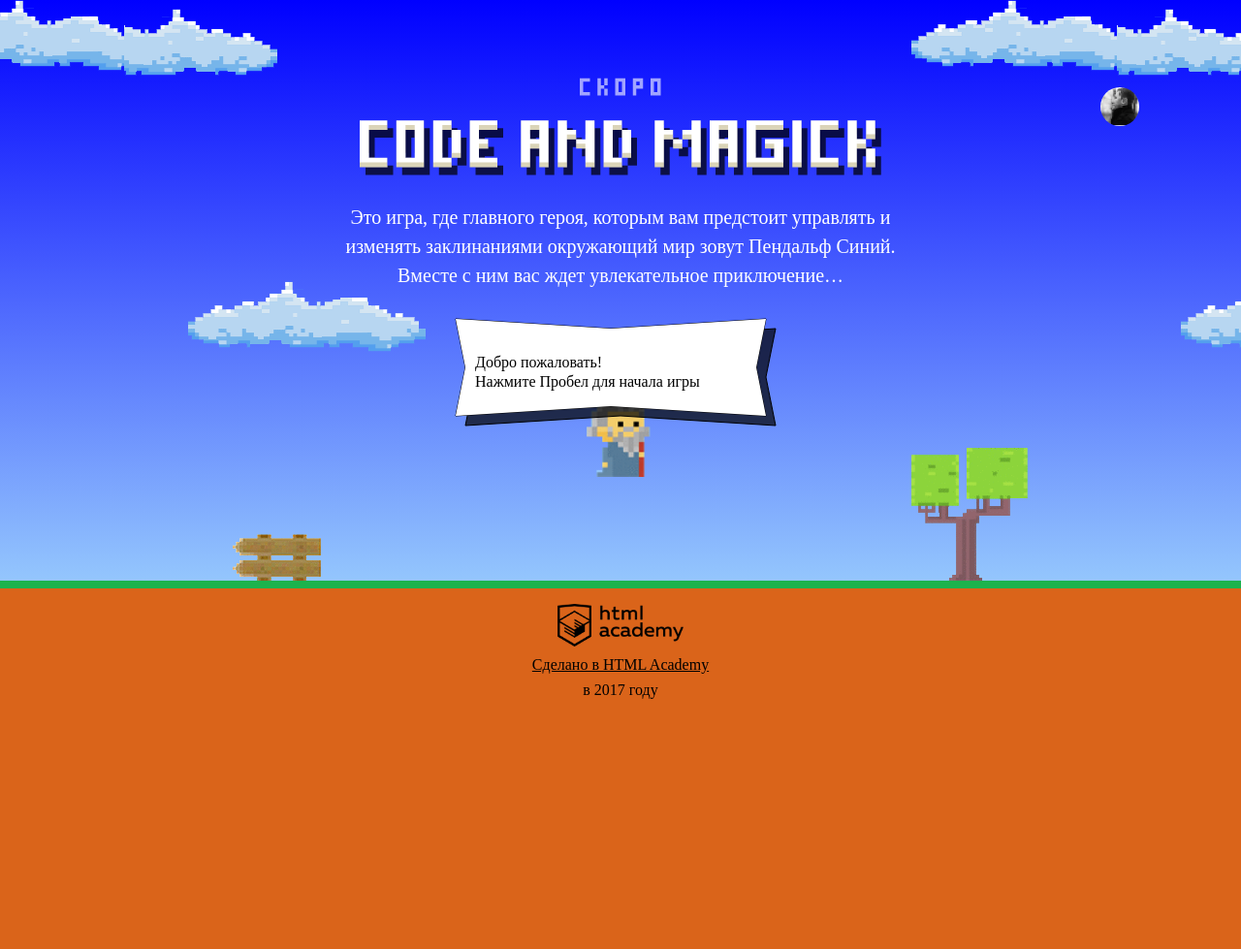
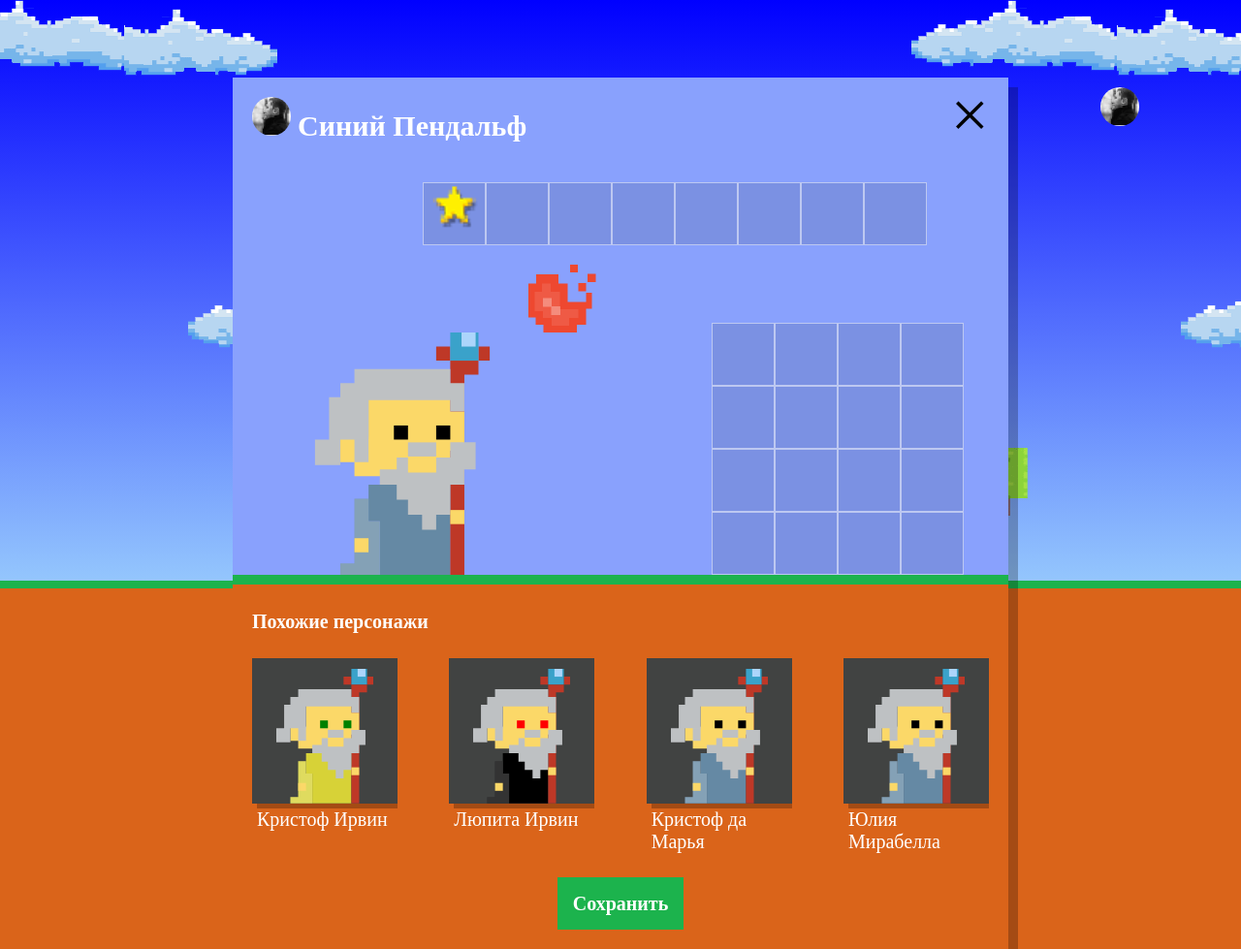
Before and after one commit to nhomerc/765251-code-and-magick, a website: page index.html in a window 1280 px wide. Shown: the whole page at 97% size. Before the commit the page ends 800 px from the top, so only its background shows below. Drawn offline with Linux system fonts and the light colour scheme; a web font is replaced by a local one.

Commit message:
Сделал генерацию моковых персонажей и отобразил их в блоке setup

```diff
--- a/index.html
+++ b/index.html
@@ -200,6 +200,7 @@
 </script>
 <script src="js/stat.js"></script>
 <script src="js/game.js"></script>
+<script src="js/setup.js"></script>
 
 </body>
 </html>
--- /dev/null
+++ b/js/setup.js
@@ -0,0 +1,50 @@
+'use strict';
+
+var userDialog = document.querySelector('.setup');
+userDialog.classList.remove('hidden');
+var similarListElement = userDialog.querySelector('.setup-similar-list');
+var similarWizardTemplate = document.querySelector('#similar-wizard-template').content.querySelector('.setup-similar-item');
+var Wizard = {
+  NAME: ['Иван', 'Хуан Себастьян', 'Мария', 'Кристоф', 'Виктор', 'Юлия', 'Люпита', 'Вашингтон'],
+  SURNAME: ['да Марья', 'Верон', 'Мирабелла', 'Вальц', 'Онопко', 'Топольницкая', 'Нионго', 'Ирвин'],
+  COAT_COLOR: ['rgb(101, 137, 164)', 'rgb(241, 43, 107)', 'rgb(146, 100, 161)', 'rgb(56, 159, 117)', 'rgb(215, 210, 55)', 'rgb(0, 0, 0)'],
+  EYE_COLOR: ['black', 'red', 'blue', 'yellow', 'green'],
+  COUNT_WIZARDS: 4
+};
+
+var getRandomNumber = function (i) {
+  return Math.floor(Math.random() * i);
+};
+
+var getListWizards = function (count) {
+  var wizards = [];
+  for (var i = 0; i < count; i++) {
+    wizards[i] = {
+      name: Wizard.NAME[getRandomNumber(8)] + ' ' + Wizard.SURNAME[getRandomNumber(8)],
+      coatColor: Wizard.COAT_COLOR[getRandomNumber(6)],
+      eyesColor: Wizard.EYE_COLOR[getRandomNumber(5)]
+    };
+  }
+
+  return wizards;
+};
+
+var createWizard = function (wizard) {
+  var wizardElement = similarWizardTemplate.cloneNode(true);
+  wizardElement.querySelector('.setup-similar-label').textContent = wizard.name;
+  wizardElement.querySelector('.wizard-coat').style.fill = wizard.coatColor;
+  wizardElement.querySelector('.wizard-eyes').style.fill = wizard.eyesColor;
+
+  return wizardElement;
+};
+
+var renderWizards = function (array) {
+  var fragment = document.createDocumentFragment();
+  for (var i = 0; i < array.length; i++) {
+    fragment.appendChild(createWizard(array[i]));
+  }
+  similarListElement.appendChild(fragment);
+};
+
+renderWizards(getListWizards(Wizard.COUNT_WIZARDS));
+userDialog.querySelector('.setup-similar').classList.remove('hidden');
```
